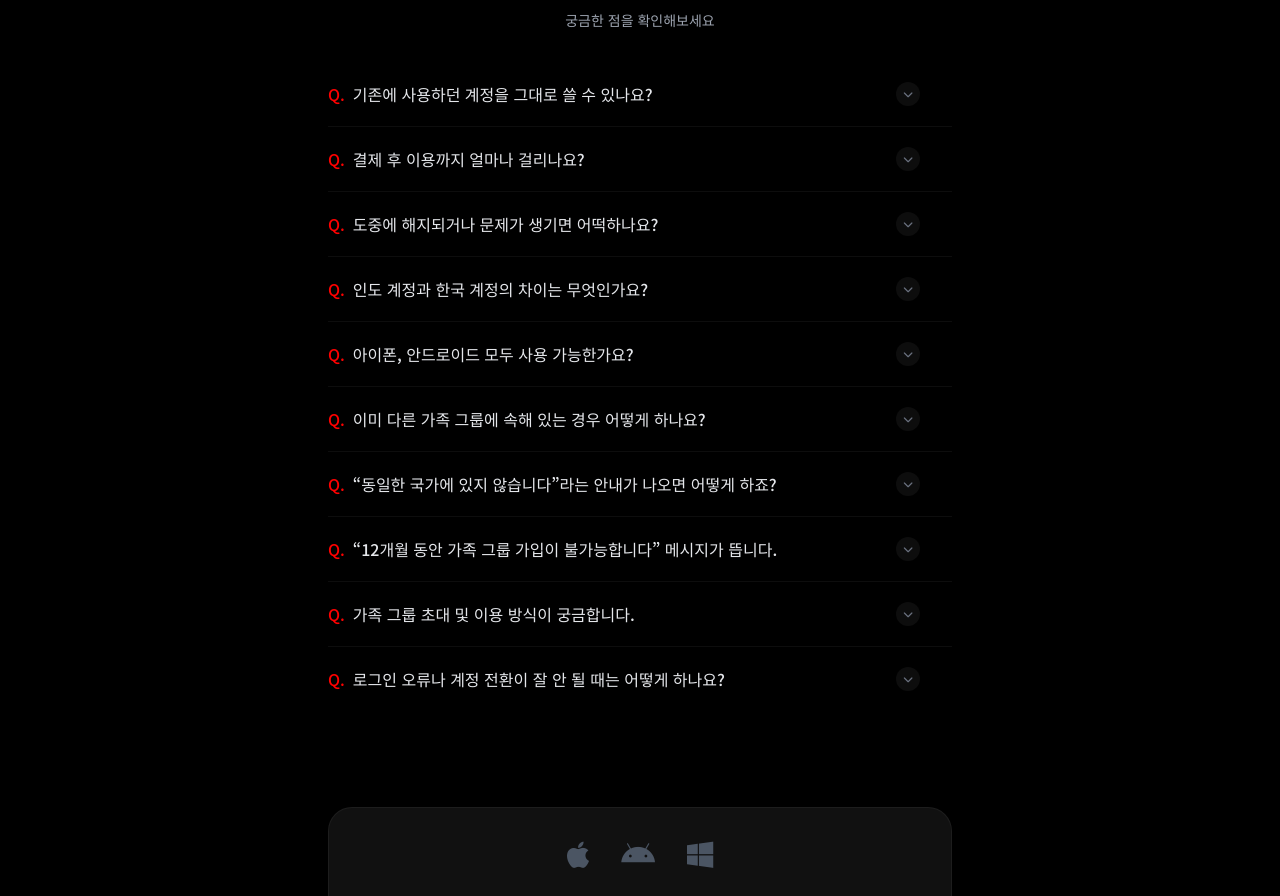
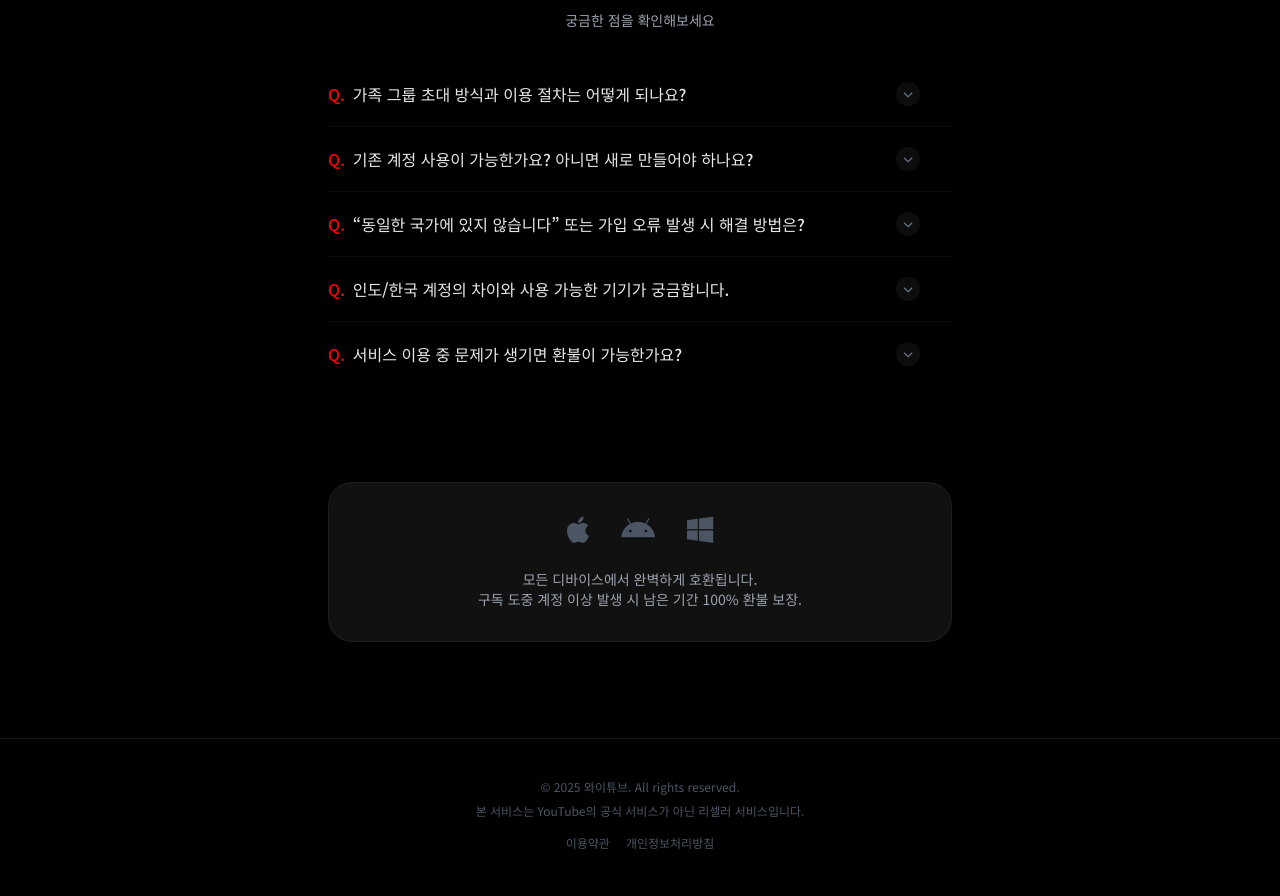
Before and after one commit to why-tube/ytube_web, a React (Vite) app: page / in a window 1280 px wide. Shown: the part 1646-2542 px from the top of the page. Built offline with nearby package versions, Linux system fonts and the light colour scheme.

Commit message:
feat: Revise FAQ content and structure
Updated the FAQ section to provide clearer and more actionable information. This includes rephrasing questions and answers for better comprehension and reorganizing related topics.

```diff
--- a/App.tsx
+++ b/App.tsx
@@ -61,44 +61,24 @@ const PLANS: Plan[] = [
 
 const FAQS = [
   {
-    q: "기존에 사용하던 계정을 그대로 쓸 수 있나요?",
-    a: "네, 가능합니다. 다만 개인정보 보호와 안전한 알고리즘 관리를 위해 '신규 계정' 생성을 강력히 권장드립니다. 기존 계정 사용 시 발생하는 계정 정지, 본인 인증 요구 등의 문제나 사후 관리에 대해서는 별도의 책임을 지지 않으므로, 가급적 유튜브 전용 계정을 새로 만들어 이용해 주시기 바랍니다."
+    q: "가족 그룹 초대 방식과 이용 절차는 어떻게 되나요?",
+    a: "본 서비스는 구글 가족 초대 수락 방식으로 진행됩니다. 결제 후 댓글로 계정을 남겨주시면 운영진 확인 후 초대를 보내드립니다. 이메일로 발송된 초대 링크를 수락하시면 즉시 활성화되며, 입금 확인 후 평균 30분 내로 처리가 완료됩니다."
   },
   {
-    q: "결제 후 이용까지 얼마나 걸리나요?",
-    a: "입금 확인 후 평균 30분 내로 처리가 완료되며, 계정 안정성 확보를 위해 일일 가입자 10명내로 제한하고 있습니다. 일일 가입자 한도 초과시 대기가 발생할 수 있다는 점 양해바랍니다. 카카오톡 상담 채널을 통해 실시간으로 안내해 드리고 있습니다."
+    q: "기존 계정 사용이 가능한가요? 아니면 새로 만들어야 하나요?",
+    a: "기존 계정도 가능하지만, 안전한 알고리즘 관리와 계정 정지 예방을 위해 '신규 계정' 생성을 강력히 권장합니다. 특히 최근 가족 그룹 탈퇴 이력이 있어 '12개월 가입 제한' 메시지가 뜨는 경우에는 반드시 다른 Gmail 계정이나 신규 계정을 사용하셔야 합니다."
   },
   {
-    q: "도중에 해지되거나 문제가 생기면 어떡하나요?",
-    a: "서비스 이용 중 문제가 발생할 경우 남은 기간에 대해 100% 환불을 보장해 드립니다."
+    q: "“동일한 국가에 있지 않습니다” 또는 가입 오류 발생 시 해결 방법은?",
+    a: "가족 그룹 중복 가입 상태라면 먼저 기존 그룹에서 탈퇴해야 합니다. 국가 오류의 경우 구글 결제 설정(https://payments.google.com/gp/w/u/0/home/settings)에서 대한민국 외의 타 국가 프로필을 삭제해 주세요. 또한, 계정 충돌 방지를 위해 '시크릿 모드'에서 진행하시는 것이 좋습니다."
   },
   {
-    q: "인도 계정과 한국 계정의 차이는 무엇인가요?",
-    a: "유튜브 영상 시청 및 광고 제거 기능은 전 세계 동일하게 적용됩니다. 다만 인도 계정의 경우 유튜브 뮤직 등 일부 부가 기능에서 차이가 있을 수 있습니다. 가장 안정적이고 편리한 사용을 원하신다면 한국 계정을 추천드립니다."
+    q: "인도/한국 계정의 차이와 사용 가능한 기기가 궁금합니다.",
+    a: "광고 제거 등 기본 기능은 동일하나, 인도 계정은 유튜브 뮤직 등 일부 기능에 차이가 있을 수 있어 한국 계정을 추천드립니다. 기기와 상관없이 아이폰, 안드로이드, PC, 스마트 TV 등 모든 환경에서 동일하게 이용하실 수 있습니다."
   },
   {
-    q: "아이폰, 안드로이드 모두 사용 가능한가요?",
-    a: "네, 기기 종류와 상관없이 모든 스마트폰(아이폰, 갤럭시 등), 태블릿, PC, 스마트 TV에서 동일하게 이용하실 수 있습니다."
-  },
-  {
-    q: "이미 다른 가족 그룹에 속해 있는 경우 어떻게 하나요?",
-    a: "‘구글 가족 그룹 탈퇴’를 검색하신 후 기존 그룹에서 먼저 탈퇴해주세요. 탈퇴가 완료되어야 새로운 초대를 수락할 수 있습니다."
-  },
-  {
-    q: "“동일한 국가에 있지 않습니다”라는 안내가 나오면 어떻게 하죠?",
-    a: "구글 결제 설정(https://payments.google.com/gp/w/u/0/home/settings)에 접속하여 대한민국 외의 타 국가 결제 프로필을 모두 삭제하신 뒤 다시 시도해 주시기 바랍니다."
-  },
-  {
-    q: "“12개월 동안 가족 그룹 가입이 불가능합니다” 메시지가 뜹니다.",
-    a: "최근 가족 그룹 탈퇴 이력이 있는 계정의 정책적 제한입니다. 이 경우 다른 Gmail 계정이나 신규 계정을 생성하여 초대를 받으시면 즉시 정상 이용이 가능합니다."
-  },
-  {
-    q: "가족 그룹 초대 및 이용 방식이 궁금합니다.",
-    a: "본 서비스는 가족 초대 수락 방식으로 진행됩니다. 결제 후 댓글로 계정을 남겨주시면 운영진 확인 후 초대를 보내드리며, 이메일로 발송된 초대 링크를 수락하시면 활성화됩니다."
-  },
-  {
-    q: "로그인 오류나 계정 전환이 잘 안 될 때는 어떻게 하나요?",
-    a: "여러 계정이 동시에 로그인된 브라우저에서는 충돌이 발생할 수 있습니다. '시크릿 모드'를 실행하거나 다른 브라우저를 사용하여 진행하시면 가장 원활하게 처리됩니다."
+    q: "서비스 이용 중 문제가 생기면 환불이 가능한가요?",
+    a: "네, 안심하고 이용하세요. 서비스 이용 중 도중에 해지되거나 해결이 불가능한 문제가 발생할 경우, 남은 기간에 대해 100% 환불을 확실하게 보장해 드립니다."
   }
 ];
 
```
